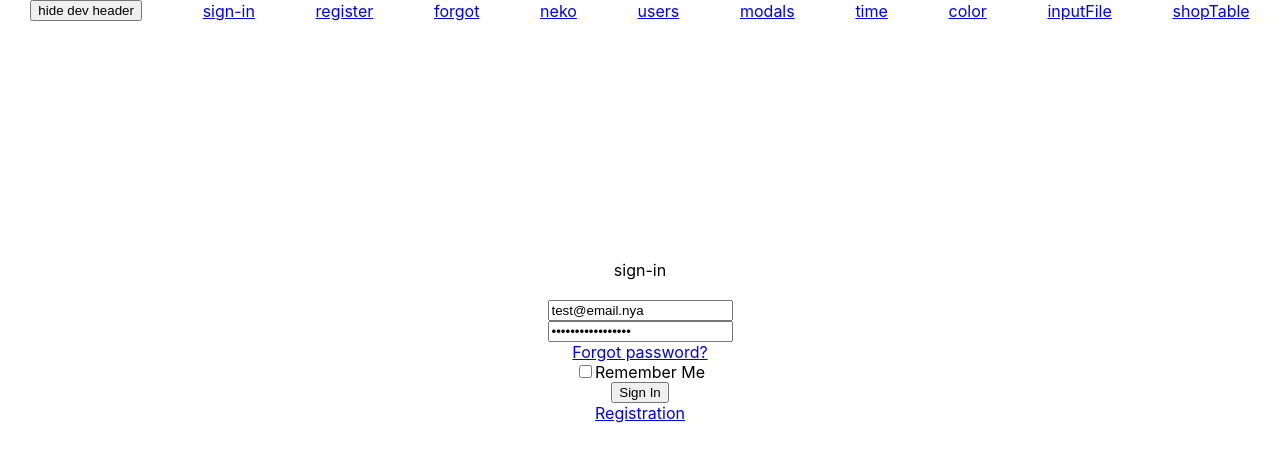
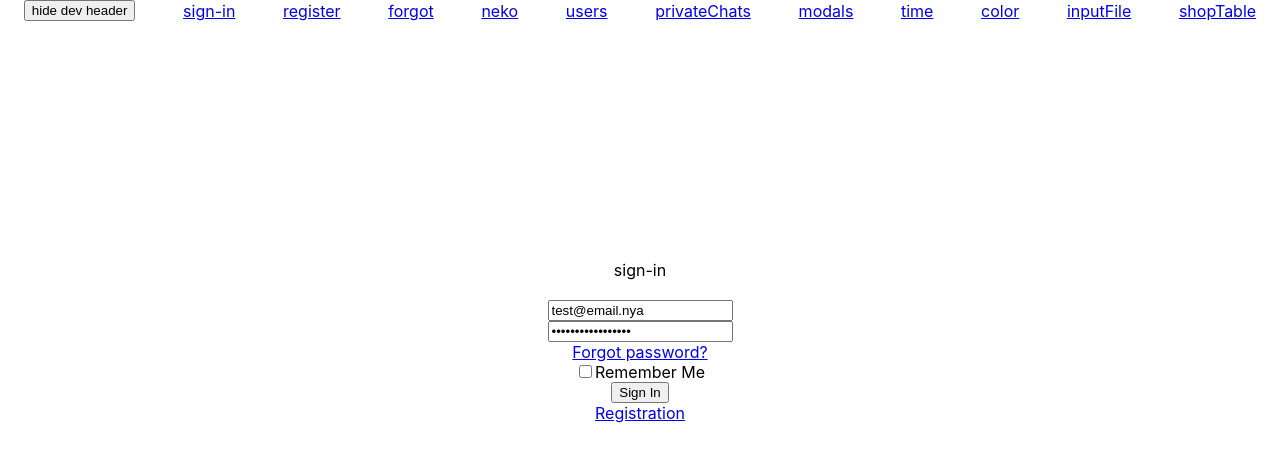
Before and after one commit to IgnatZakalinsky/file-players-editor, a React (Create React App) app: page /#/sign-in in a window 1280 px wide. Both pictures are taken after a click on the button "show dev header". Shown: the top 462 px of the page. Built offline with nearby package versions, Linux system fonts and the light colour scheme.

Commit message:
add PrivateChats page

```diff
--- a/src/neko-1-main/main-1-ui/Header.tsx
+++ b/src/neko-1-main/main-1-ui/Header.tsx
@@ -2,7 +2,7 @@ import React, {useState} from 'react';
 import {NavLink} from "react-router-dom";
 import {
     SIGN_IN_PATH, REGISTER_PATH, FORGOT_PATH,
-    NEKO_PATH, NEKO_USERS_PATH,
+    NEKO_PATH, NEKO_USERS_PATH, PRIVATE_CHATS_PATH,
     TEST_MODALS_PATH, TEST_TIME_PATH, TEST_COLOR_PATH,
     SHOP_TABLE_PATH,
     TEST_INPUT_FILE_PATH,
@@ -22,6 +22,7 @@ const Header: React.FC = () => {
 
             {show && <NavLink to={NEKO_PATH}>neko</NavLink>}
             {show && <NavLink to={NEKO_USERS_PATH}>users</NavLink>}
+            {show && <NavLink to={PRIVATE_CHATS_PATH}>privateChats</NavLink>}
 
             {show && <NavLink to={TEST_MODALS_PATH}>modals</NavLink>}
             {show && <NavLink to={TEST_TIME_PATH}>time</NavLink>}
--- a/src/neko-1-main/main-1-ui/Routes.tsx
+++ b/src/neko-1-main/main-1-ui/Routes.tsx
@@ -12,6 +12,7 @@ import TablePage from "../../neko-2-features/features-5-shop/shop-1-table-page/t
 import FileInputPage
     from "../../neko-2-features/features-3-common/common-6-files/files-1-input/files-1-ui/FileInputPage";
 import UsersPage from "../../neko-2-features/features-4-social/social-2-users/users-1-ui/UsersPage";
+import PrivateChatsPage from '../../neko-2-features/features-4-social/social-3-private-chat/private-chat-1-ui/PrivateChatsPage';
 
 // all project paths
 export const SIGN_IN_PATH = '/sign-in';
@@ -20,6 +21,7 @@ export const FORGOT_PATH = '/forgot';
 
 export const NEKO_PATH = '/neko'; // profile
 export const NEKO_USERS_PATH = '/neko-users';
+export const PRIVATE_CHATS_PATH = '/private-chats';
 
 export const TEST_MODALS_PATH = '/test-modals';
 export const TEST_TIME_PATH = '/test-time';
@@ -40,6 +42,7 @@ const Routes: React.FC = () => {
 
             <Route path={NEKO_PATH} render={() => <NekoPage/>}/>
             <Route path={NEKO_USERS_PATH} render={() => <UsersPage/>}/>
+            <Route path={PRIVATE_CHATS_PATH} render={() => <PrivateChatsPage/>}/>
 
             <Route path={TEST_MODALS_PATH} render={() => <ModalsPage/>}/>
             <Route path={TEST_TIME_PATH} render={() => <TimePage/>}/>
--- /dev/null
+++ b/src/neko-2-features/features-4-social/social-3-private-chat/private-chat-1-ui/PrivateChats.tsx
@@ -0,0 +1,58 @@
+import React from 'react';
+import Table, {ITableModel} from "../../../features-3-common/common-5-table/table-1-table/table-1-ui/Table";
+
+interface IUsersProps {
+    // loading: boolean;
+    // error: string;
+    //
+    // users: IUser[];
+    // startPrivateChatCallback: (userId: string) => () => void;
+}
+
+const PrivateChats: React.FC<IUsersProps> = (
+    {
+        // loading, error,
+        //
+        // users,
+        // startPrivateChatCallback
+    }
+) => {
+    // const usersMap = users.map(u => <div key={u._id}>{u.email}</div>);
+    const usersModel: ITableModel[] = [
+        // {
+        //     title: (i: number) => (<div key={i} style={{width: '70%'}}>users</div>),
+        //     render: (d: IUser, i: number) => (<div key={i} style={{width: '70%'}}>{d.email}</div>)
+        // },
+        // {
+        //     title: (i: number) => (<div key={i} style={{width: '30%'}}>actions</div>),
+        //     render: (d: IUser, i: number) => (
+        //         <div key={i} style={{width: '30%'}}>
+        //             <button onClick={startPrivateChatCallback(d._id)}>send private message</button>
+        //         </div>
+        //     )
+        // },
+
+    ];
+
+    console.log('render PrivateChats');
+    return (
+        <>
+            PrivateChats
+
+            {/*{loading*/}
+            {/*    ? <div style={{color: 'orange'}}>loading...</div>*/}
+            {/*    : error*/}
+            {/*        ? <div style={{color: 'red'}}>{error}</div>*/}
+            {/*        : <div><br/></div>*/}
+            {/*}*/}
+
+            {/*/!*{usersMap}*!/*/}
+            {/*<Table*/}
+            {/*    data={users}*/}
+            {/*    model={usersModel}*/}
+            {/*/>*/}
+        </>
+    );
+};
+
+export default PrivateChats;
--- /dev/null
+++ b/src/neko-2-features/features-4-social/social-3-private-chat/private-chat-1-ui/PrivateChatsContainer.tsx
@@ -0,0 +1,29 @@
+import React, {useEffect} from 'react';
+import {useDispatch, useSelector} from "react-redux";
+import {IAppStore} from "../../../../neko-1-main/main-2-bll/store";
+import {useBooleanSelector} from "../../../features-3-common/common-1-boolean-reducer/useBooleanSelectors";
+import PrivateChats from "./PrivateChats";
+
+const PrivateChatContainer: React.FC = () => {
+    // const [loading, error, success] = useBooleanSelector(USERS_ACTION_NAMES);
+    // const {users} = useSelector((store: IAppStore) => store.users);
+    // const dispatch = useDispatch();
+    //
+    // useEffect(() => {
+    //     dispatch(getUsers());
+    // }, []);
+    //
+    // const startPrivateChatCallback = (userId: string) => () => dispatch(startPrivateChat(userId));
+
+    console.log('render PrivateChatContainer');
+    return (
+        <PrivateChats
+            // loading={loading.value} error={error.data.message || ''}
+            //
+            // users={users}
+            // startPrivateChatCallback={startPrivateChatCallback}
+        />
+    );
+};
+
+export default PrivateChatContainer;
--- /dev/null
+++ b/src/neko-2-features/features-4-social/social-3-private-chat/private-chat-1-ui/PrivateChatsPage.tsx
@@ -0,0 +1,11 @@
+import React from 'react';
+import PrivateChatContainer from "./PrivateChatsContainer";
+
+const PrivateChatsPage: React.FC = () => {
+    console.log('render PrivateChatsPage');
+    return (
+        <PrivateChatContainer/>
+    );
+};
+
+export default PrivateChatsPage;
--- a/src/neko-2-features/features-4-social/social-3-private-chat/private-chat-2-bll/startPrivateChatThunks.ts
+++ b/src/neko-2-features/features-4-social/social-3-private-chat/private-chat-2-bll/startPrivateChatThunks.ts
@@ -18,7 +18,7 @@ export const startPrivateChat = (userId: string): ThunkAction<Return, IAppStore,
                 const data = await PrivateChatAPI.startChat(token, userId);
                 if (data.error) {
                     // nekoError(dispatch, data.error);
-                    setCookie('token', '', -1000);
+                    // setCookie('token', '', -1000);
 
                     console.log('Neko Start private chat Error!', data.error, token);
                 } else {
```
